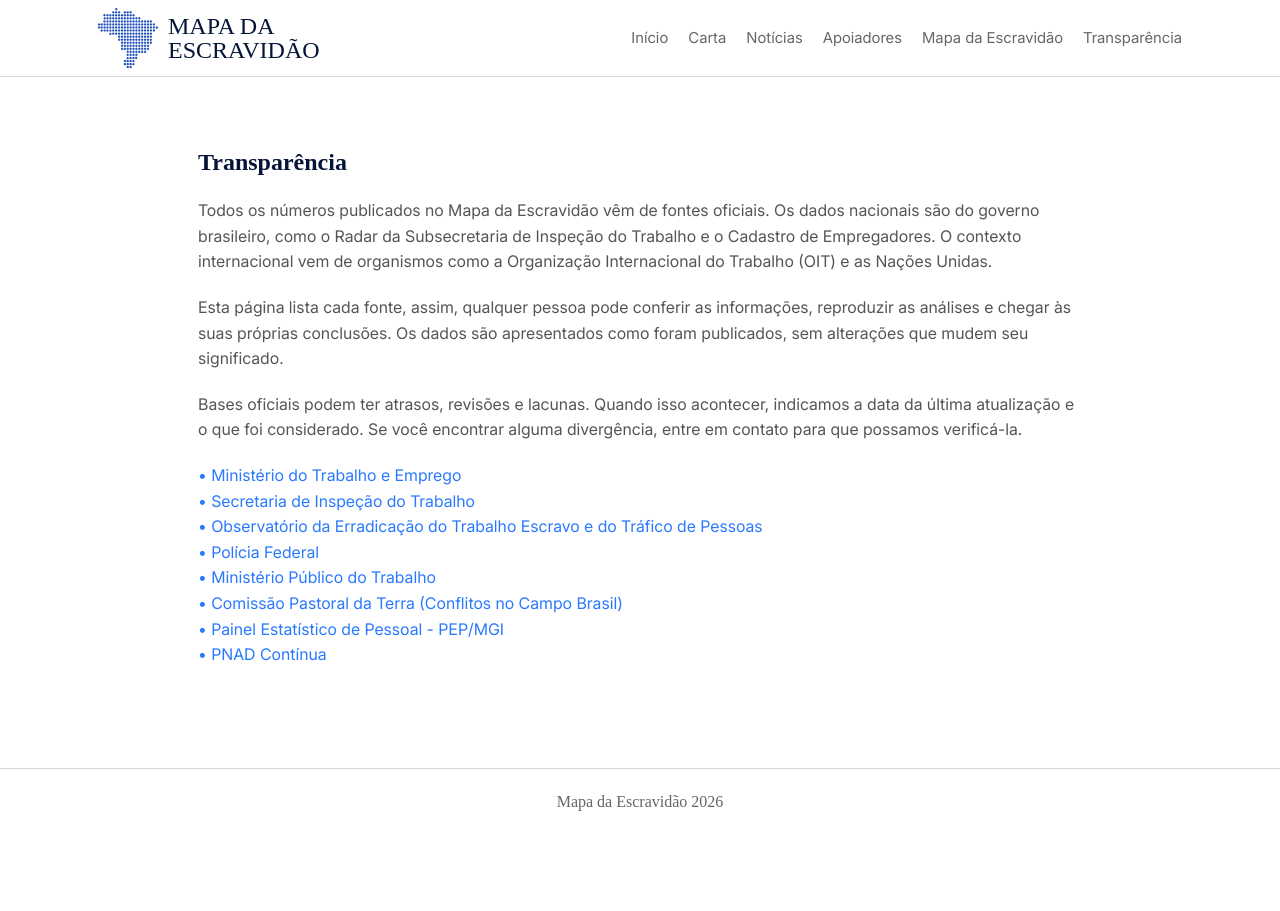
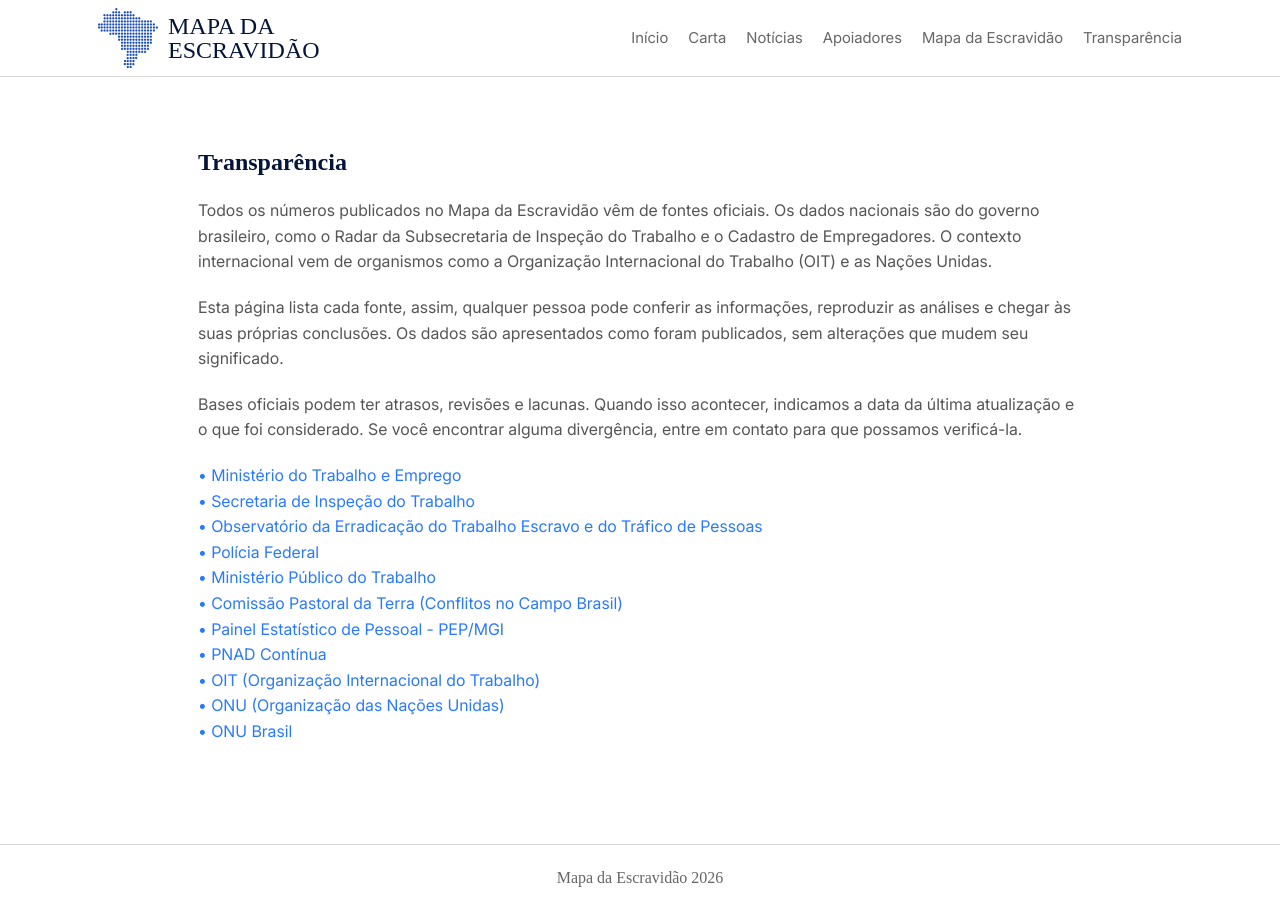
Before and after one commit to Landowski/mapa-escravidao, a Jekyll site: the page built from transparencia.html, in a window 1280 px wide. Built offline with Jekyll 4.4.1, drawn with Linux system fonts in a browser that asks for light colours; some web fonts are replaced.

Commit message:
Update transparencia.html

```diff
--- a/transparencia.html
+++ b/transparencia.html
@@ -32,6 +32,12 @@
                         <a href="https://www.gov.br/servidor/pt-br/observatorio-de-pessoal-govbr/painel-estatistico-de-pessoal/" target="_blank">• Painel Estatístico de Pessoal - PEP/MGI</a>
                         <br>
                         <a href="https://www.ibge.gov.br/estatisticas/sociais/trabalho/17270-pnad-continua.html" target="_blank">• PNAD Contínua</a>
+                        <br>
+                        <a href="https://www.ilo.org/" target="_blank">• OIT (Organização Internacional do Trabalho)</a>
+                        <br>
+                        <a href="https://www.un.org/pt/" target="_blank">• ONU (Organização das Nações Unidas)</a>
+                        <br>
+                        <a href="https://brasil.un.org/pt-br" target="_blank">• ONU Brasil</a>
                 </p>
 
             </div>
```
